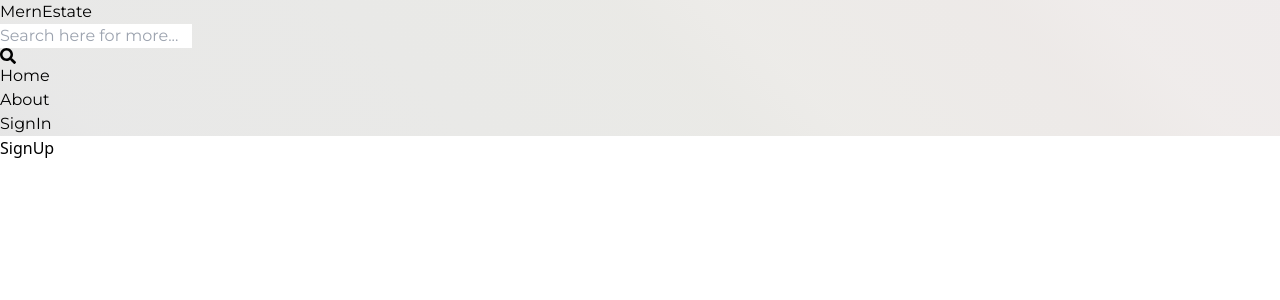
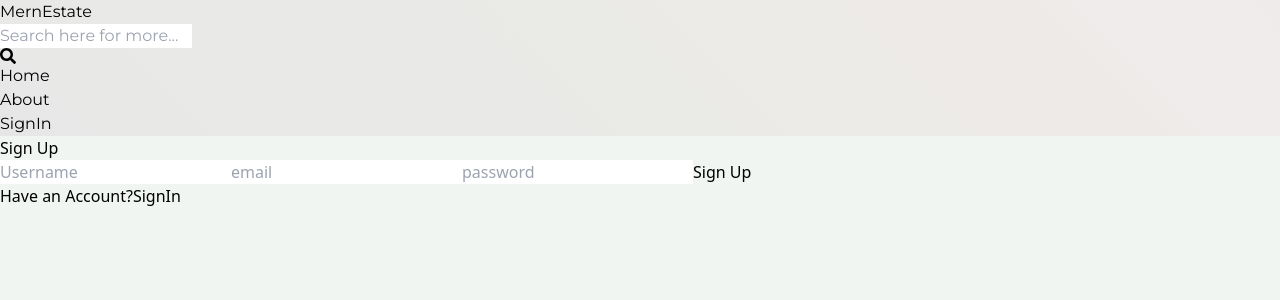
Before and after one commit to KunalChaprana0011/MERN-REAL-ESTATE, a React (Vite) app in the folder client/: page /sign-up in a window 1280 px wide. Shown: the top 300 px of the page. Built offline with nearby package versions, Linux system fonts and the light colour scheme.

Commit message:
creating signup page and ui

```diff
--- a/client/src/index.css
+++ b/client/src/index.css
@@ -35,3 +35,7 @@
         hsl(0deg 11% 93%) 100%
     );
   }
+
+ body{
+  background-color: rgb(241, 245, 241);
+  }
--- a/client/src/pages/SignUp.jsx
+++ b/client/src/pages/SignUp.jsx
@@ -1,9 +1,40 @@
-
+import { Link } from "react-router-dom";
 
 const SignUp = () => {
   return (
-    <div>SignUp</div>
-  )
-}
+    <div className="p-3 max-w-lg mx-auto">
+      <h1 className="text-3xl font-semibold text-center my-7">Sign Up</h1>
+      <form className="flex flex-col gap-4">
+        <input
+          type="text"
+          placeholder="Username"
+          className="border p-3 rounded-lg"
+          id="username"
+        />
+        <input
+          type="email"
+          placeholder="email"
+          className="border p-3 rounded-lg"
+          id="email"
+        />
+        <input
+          type="password"
+          placeholder="password"
+          className="border p-3 rounded-lg"
+          id="password"
+        />
+        <button className="bg-slate-700 text-white p-3 rounded-lg  disabled:opacity-95 mt-4">
+          Sign Up
+        </button>
+      </form>
+      <div className="flex gap-2 mt-4">
+        <span>Have an Account?</span>
+        <Link to={"/sign-in"}>
+          <span className="text-blue-600">SignIn </span>
+        </Link>
+      </div>
+    </div>
+  );
+};
 
-export default SignUp
+export default SignUp;
```
